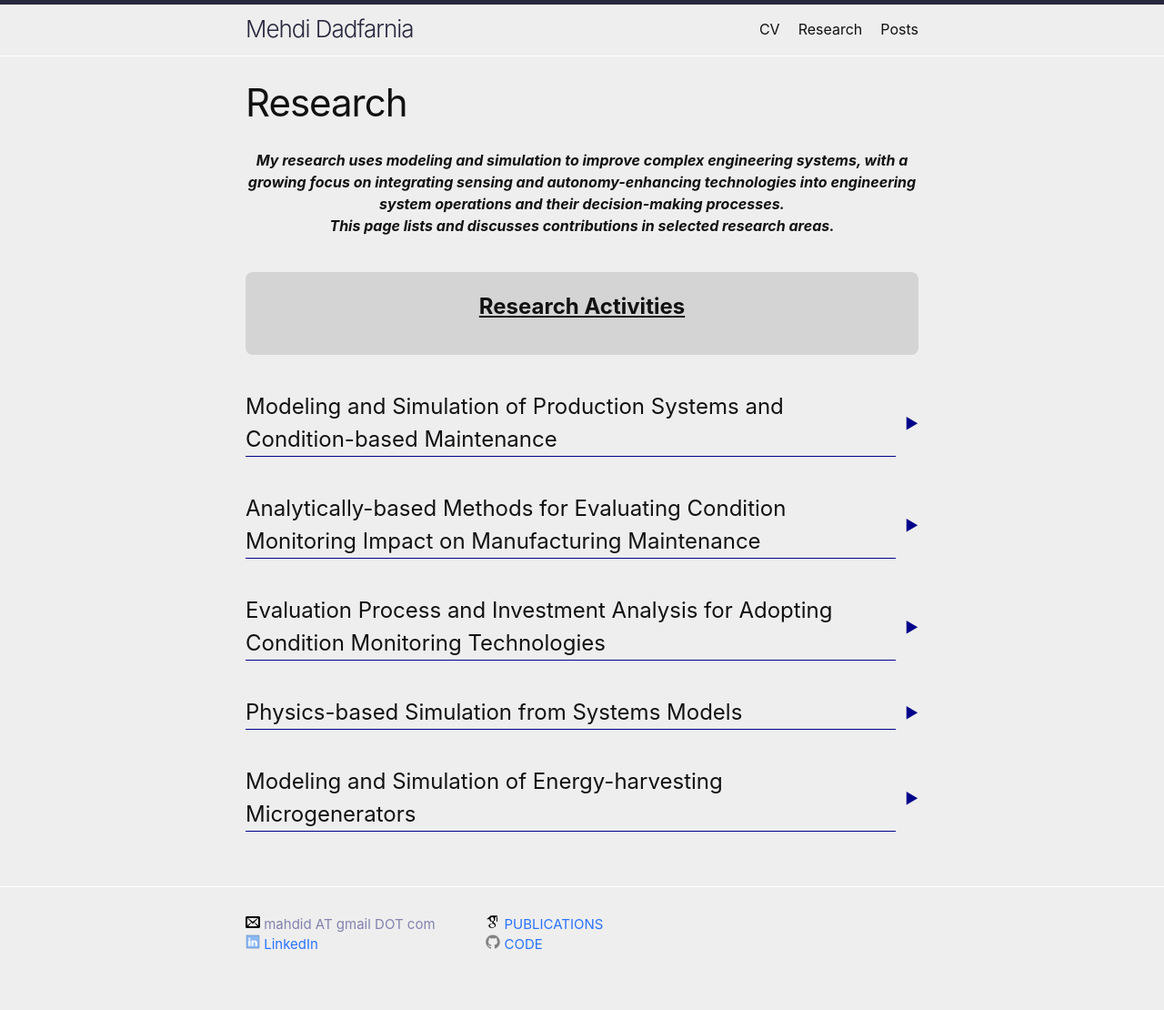
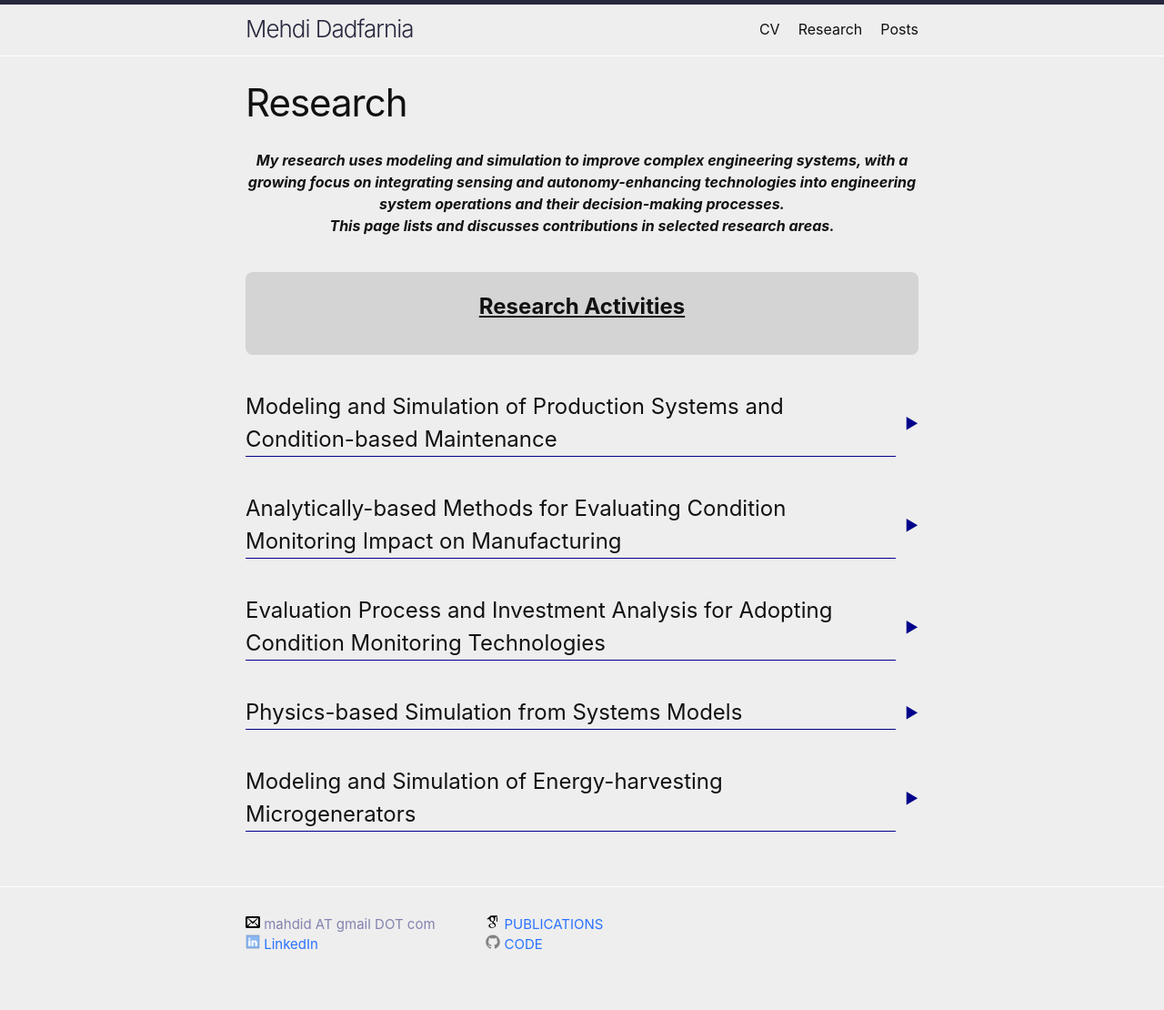
Before and after one commit to mehdidadfarnia/mehdidadfarnia.github.io, a Jekyll site: the page built from research.markdown, in a window 1280 px wide. Shown: the whole page at 91% size. Built offline with Jekyll 4.4.1, drawn with Linux system fonts in a browser that asks for light colours.

Commit message:
section title change v2

```diff
--- a/research.markdown
+++ b/research.markdown
@@ -56,7 +56,7 @@ permalink: /Research/
 
 <details>
   <summary style="display: flex; align-items: center;">
-    <h1 style="display: block; border-bottom: 1px solid darkblue; margin: 0; flex: 1;">Analytically-based Methods for Evaluating Condition Monitoring Impact on Manufacturing Maintenance</h1>
+    <h1 style="display: block; border-bottom: 1px solid darkblue; margin: 0; flex: 1;">Analytically-based Methods for Evaluating Condition Monitoring Impact on Manufacturing</h1>
   </summary>
     <div style="background-color: #e4e4f7; margin-top: 10px; padding: 4px; border-radius: 8px; width:96%;">
         hidden text
```
